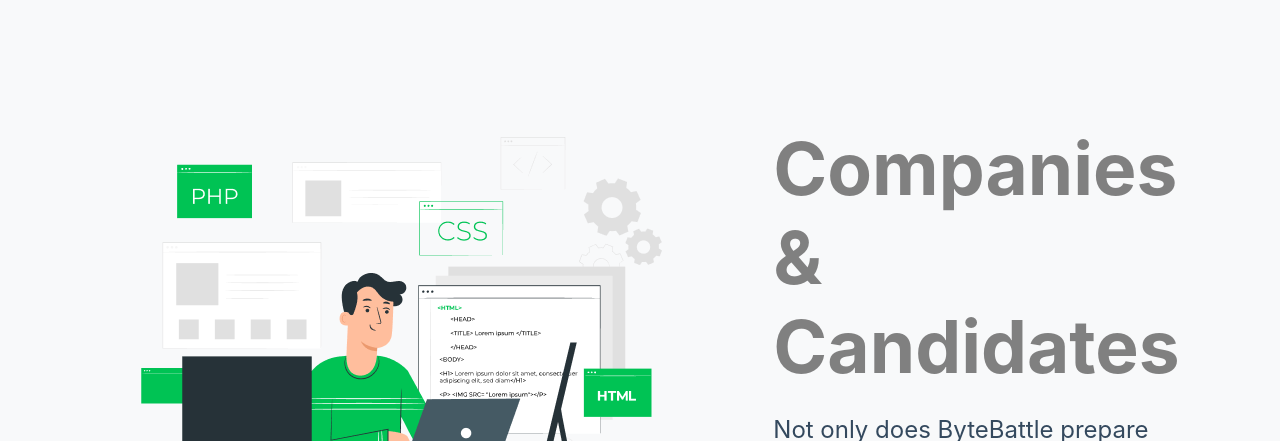
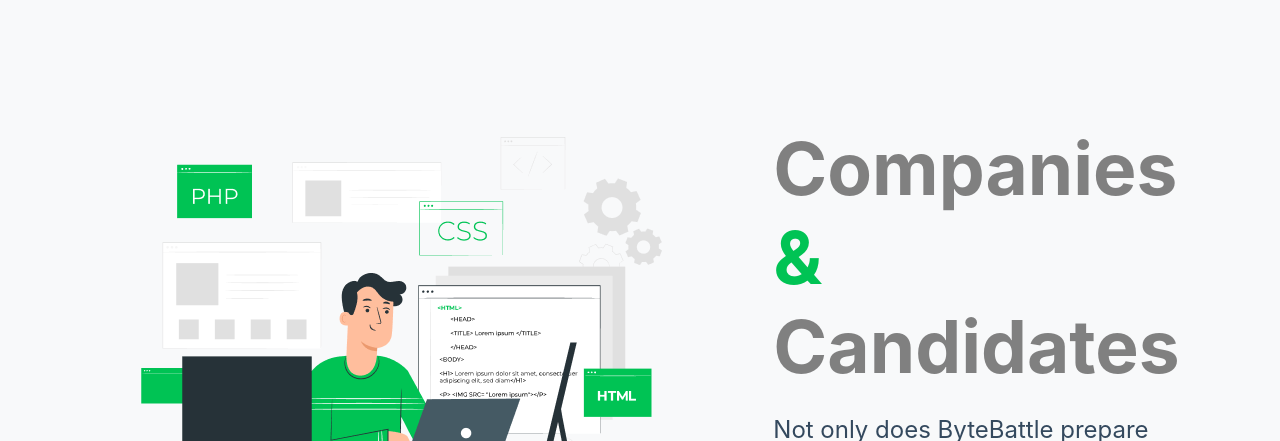
Before and after one commit to Ali-H-Hassan/ByteBattles-CodingAdventure, a React (Create React App) app in the folder frontend/: page / in a window 1280 px wide. Shown: the part 1420-1861 px from the top of the page. Built offline with nearby package versions, Linux system fonts and the light colour scheme.

Commit message:
Header Relations Established

```diff
--- a/frontend/src/App.js
+++ b/frontend/src/App.js
@@ -15,14 +15,12 @@ function App() {
         <div className="App">
           <Routes>
             <Route path="/" element={<WelcomePage />} />{" "}
-            {/* Add WelcomePage as the root route */}
             <Route path="/signup" element={<Signup />} />
             <Route path="/login" element={<Login />} />
             <Route
               path="/auth/google/callback"
               element={<GoogleAuthHandler />}
             />
-            {/* Define other routes as needed */}
           </Routes>
         </div>
       </Router>
--- a/frontend/src/components/Header/Header.css
+++ b/frontend/src/components/Header/Header.css
@@ -12,6 +12,7 @@
   font-weight: 700;
   text-transform: capitalize;
   word-wrap: break-word;
+  cursor: pointer;
 }
 
 .navigation {
--- a/frontend/src/components/Header/Header.jsx
+++ b/frontend/src/components/Header/Header.jsx
@@ -6,9 +6,14 @@ const Header = () => {
   const handleCreateAccountClick = () => {
     navigate("/login");
   };
+  const handleLogoClick = () => {
+    navigate("/");
+  };
   return (
     <header className="header">
-      <h1 className="logo">Byte Battle</h1>
+      <h1 className="logo" onClick={handleLogoClick}>
+        Byte Battle
+      </h1>
       <nav className="navigation">
         <a href="/practice" className="nav-link">
           Practice
@@ -16,7 +21,6 @@ const Header = () => {
         <a href="/explore" className="nav-link">
           Explore
         </a>
-        {/* Add an onClick handler if using react-router */}
         <button className="nav-link signup" onClick={handleCreateAccountClick}>
           Log In
         </button>
--- a/frontend/src/pages/WelcomePage/WelcomePage.css
+++ b/frontend/src/pages/WelcomePage/WelcomePage.css
@@ -89,7 +89,7 @@
   flex-direction: row-reverse;
 }
 
-.section-two-text-content h2 {
+.section-two-text-content h1 {
   font-size: 48px;
   color: #2c3e50;
   margin-bottom: 20px;
--- a/frontend/src/pages/WelcomePage/WelcomePage.jsx
+++ b/frontend/src/pages/WelcomePage/WelcomePage.jsx
@@ -40,7 +40,11 @@ const WelcomeSectionOne = () => {
       <section className="welcome-section-two">
         <div className="section-two-content-container">
           <div className="section-two-text-content">
-            <h2>Companies & Candidates</h2>
+            <h1>
+              <span className="white-text">Companies</span>
+              <span className="green-text"> & </span>
+              <span className="white-text">Candidates</span>
+            </h1>
             <p>
               Not only does ByteBattle prepare candidates for technical
               interviews, we also help companies identify top technical talent.
```
